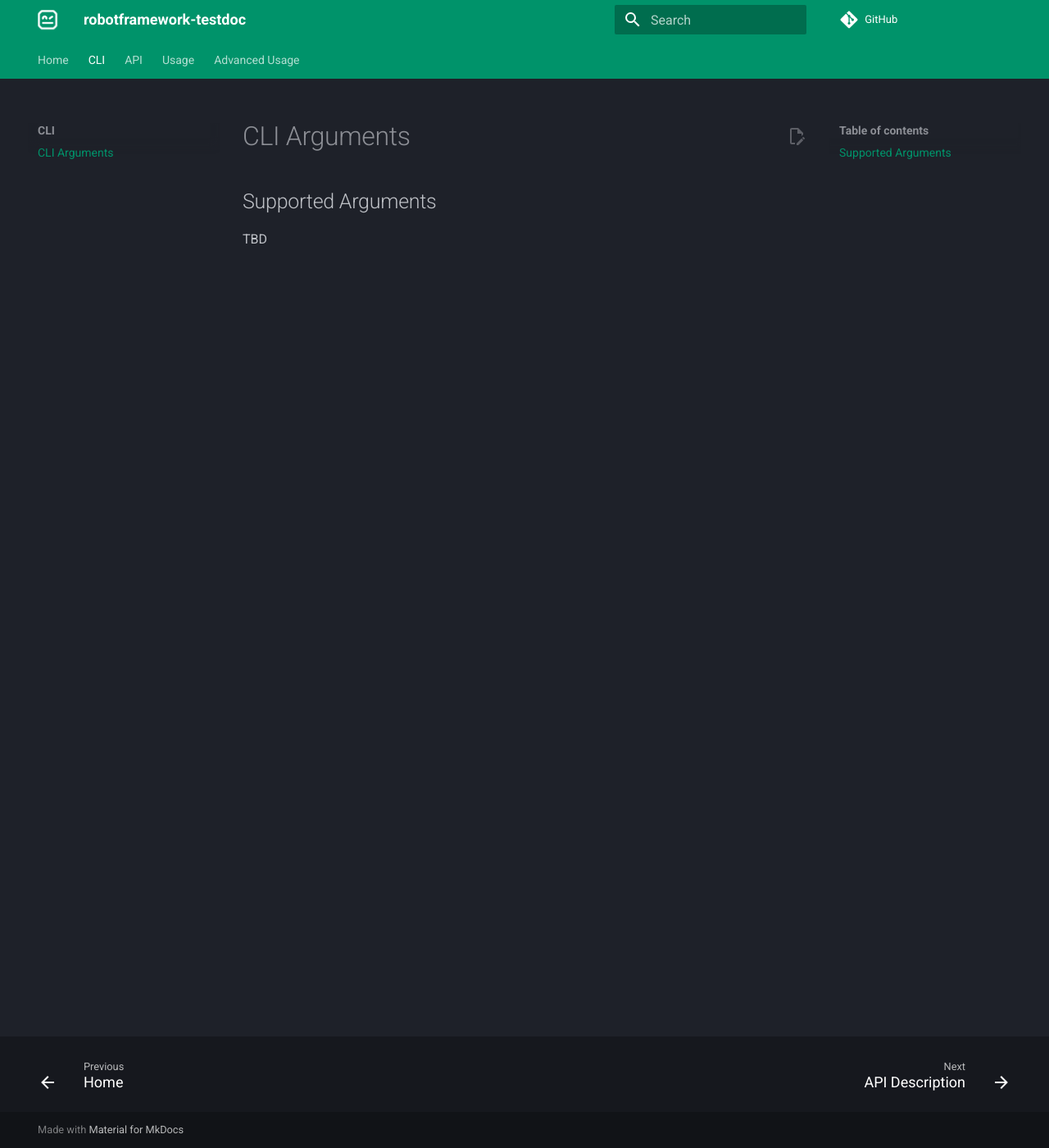
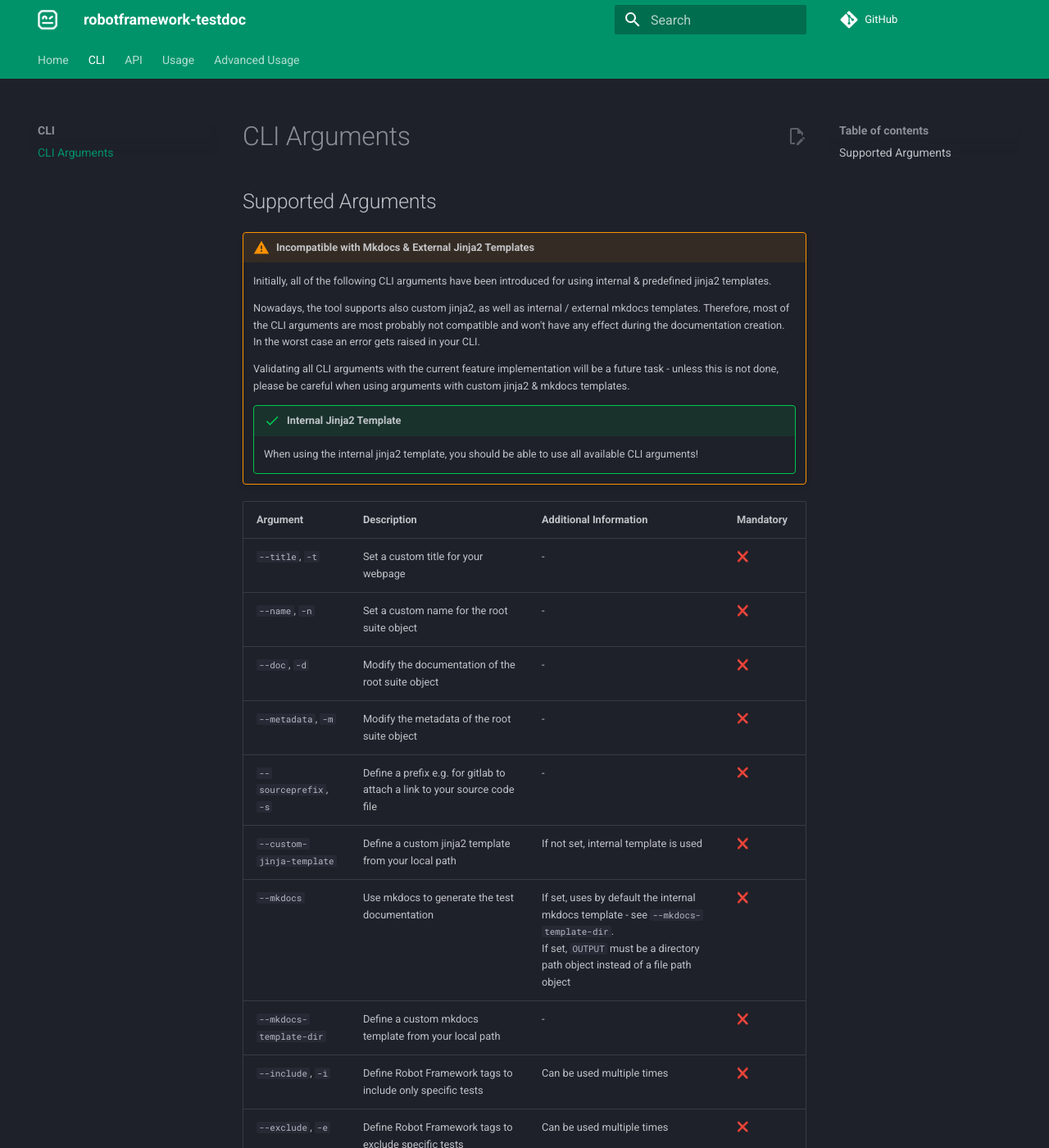
Before and after one commit to MarvKler/robotframework-testdoc, an MkDocs documentation site: the page built from docs/mkdocs/docs/cli/cli.md, in a window 1280 px wide and 1400 px high. Shown: the whole window at 82% size. Built offline with MkDocs 1.6.1 and Material for MkDocs 9.7.7, drawn with Linux system fonts in a browser that asks for light colours; emoji names are drawn with the system emoji font; comment, search, counter and statistics services are not loaded; some of the changed text lies outside the part shown.

Commit message:
added docs

```diff
--- a/docs/mkdocs/docs/cli/cli.md
+++ b/docs/mkdocs/docs/cli/cli.md
@@ -2,4 +2,36 @@
 
 ## Supported Arguments
 
-TBD
+!!! warning "Incompatible with Mkdocs & External Jinja2 Templates"
+    Initially, all of the following CLI arguments have been introduced for using internal & predefined jinja2 templates.
+
+    Nowadays, the tool supports also custom jinja2, as well as internal / external mkdocs templates. Therefore, most of the CLI arguments are most probably not compatible and won't have any effect during the documentation creation. In the worst case an error gets raised in your CLI.
+
+    Validating all CLI arguments with the current feature implementation will be a future task - unless this is not done, please be careful when using arguments with custom jinja2 & mkdocs templates.
+
+    !!! success "Internal Jinja2 Template"
+        When using the internal jinja2 template, you should be able to use all available CLI arguments!
+
+| Argument | Description | Additional Information | Mandatory |
+| -------- | ----------- | ---------------------- | --------- |
+| ``--title``, ``-t`` | Set a custom title for your webpage | - | :x: |
+| ``--name``, ``-n`` | Set a custom name for the root suite object | - | :x: |
+| ``--doc``, ``-d`` | Modify the documentation of the root suite object | - | :x: |
+| ``--metadata``, ``-m`` | Modify the metadata of the root suite object | - | :x: |
+| ``--sourceprefix``, ``-s`` | Define a prefix e.g. for gitlab to attach a link to your source code file | - | :x: |
+| ``--custom-jinja-template`` | Define a custom jinja2 template from your local path | If not set, internal template is used | :x: |
+| ``--mkdocs`` | Use mkdocs to generate the test documentation | If set, uses by default the internal mkdocs template - see ``--mkdocs-template-dir``. <br> If set, ``OUTPUT`` must be a directory path object instead of a file path object | :x: |
+| ``--mkdocs-template-dir`` | Define a custom mkdocs template from your local path | - | :x: |
+| ``--include``, ``-i`` | Define Robot Framework tags to include only specific tests | Can be used multiple times | :x: |
+| ``--exclude``, ``-e`` | Define Robot Framework tags to exclude specific tests | Can be used multiple times | :x: |
+| ``--hide-tags`` | Hide the tags in the HTML page | Most probably not working in combination with ``--mkdocs`` | :x: |
+| ``--hide-test-doc`` | Hide the test documentation in the HTML page | Most probably not working in combination with ``--mkdocs`` | :x: |
+| ``--hide-suite-doc`` | Hide the suite documentation in the HTML page | Most probably not working in combination with ``--mkdocs`` | :x: |
+| ``--hide-source`` | Hide the source in the HTML page | Most probably not working in combination with ``--mkdocs`` | :x: |
+| ``--hide-keywords`` | Hide the test case keyword calls in the HTML page | Most probably not working in combination with ``--mkdocs`` | :x: |
+| ``--style``, ``-S`` | Define a specific style for a different color theme | Most probably not working in combination with ``--mkdocs`` | :x: |
+| ``--html-template``, ``-ht`` | - | :warning: deprecated - do not use it anymore! | :x: |
+| ``--configfile``, ``-c`` | Define a path to a ``.toml`` configuration file | - | :x: |
+| ``--verbose``, ``-v`` | Print debug output | - | :x: |
+| ``PATH`` | Define path to a suite directory or suite file | - | :white_check_mark: |
+| ``OUTPUT`` | Define path to the output HTML file | Becomes directory path in combination with ``--mkdocs`` | :white_check_mark: |
```
Also changed, not shown: docs/mkdocs/docs/advanced_usage/index.md (+5 -1 lines), 1 other file.
